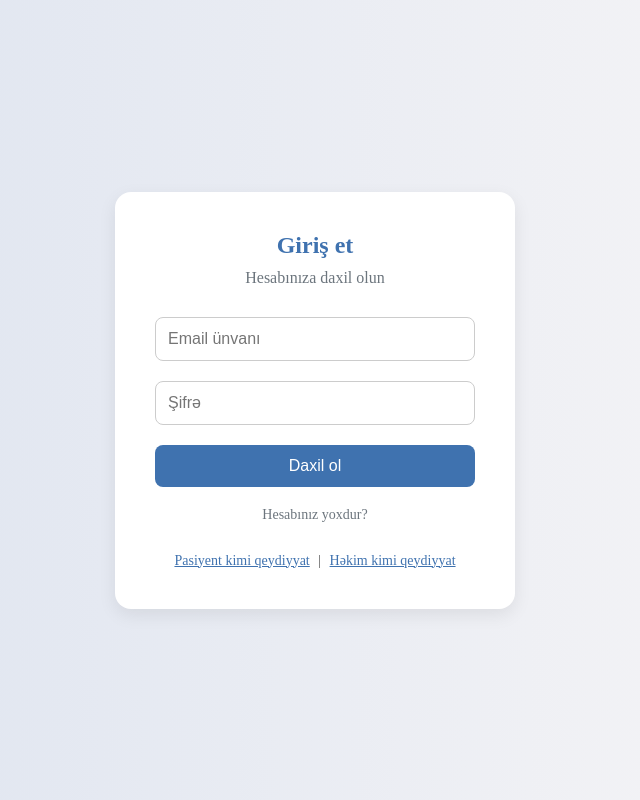
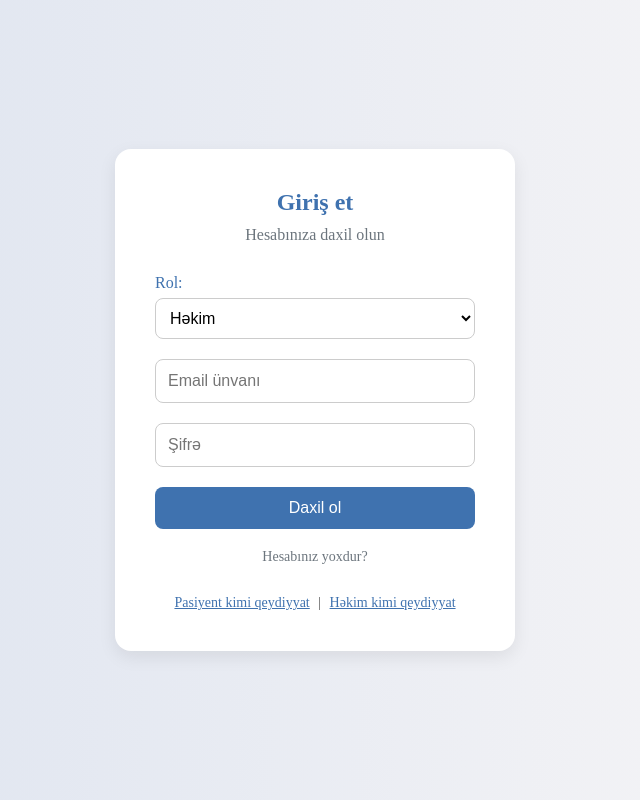
Before and after one commit to teranetymrvaa/MediConnect, a React (Vite) app in the folder FrontEnd/: page /login in a window 1280 px wide. Shown: the whole page, without its empty margins (325-965 px from the left). Built offline with nearby package versions, Linux system fonts and the light colour scheme.

Commit message:
small changes

```diff
--- a/FrontEnd/api/axiosInstance.js
+++ b/FrontEnd/api/axiosInstance.js
@@ -1,11 +1,12 @@
 // src/api/axiosInstance.js
 import axios from "axios";
 
+// Axios instansiyası
 const axiosInstance = axios.create({
-  baseURL: "http://localhost:5000/api/",
+  baseURL: "http://localhost:5000/api",
 });
 
-// ✅ Request interceptor
+// ✅ Request interceptor – hər request göndəriləndə token əlavə et
 axiosInstance.interceptors.request.use(
   (config) => {
     const accessToken = localStorage.getItem("accessToken");
@@ -26,7 +27,7 @@ axiosInstance.interceptors.request.use(
   }
 );
 
-// ✅ Response interceptor
+// ✅ Response interceptor – 401 olduqda refresh token ilə yenilə
 axiosInstance.interceptors.response.use(
   (response) => {
     console.log("✅ Response alındı:", response.config.url);
@@ -36,44 +37,53 @@ axiosInstance.interceptors.response.use(
     const originalRequest = error.config;
     const refreshToken = localStorage.getItem("refreshToken");
 
+    // Access token expired and refresh token is available
     if (
       error.response?.status === 401 &&
       !originalRequest._retry &&
       refreshToken
     ) {
-      console.warn("⏳ Access Token expired. Refresh ediləcək...");
       originalRequest._retry = true;
+      console.warn("⏳ Access Token vaxtı bitdi. Refresh ediləcək...");
 
       try {
+        const role = localStorage.getItem("role"); // 'doctor' və ya 'patient'
+
+        // Hər rola uyğun refresh endpoint
+        const refreshEndpoint =
+          role === "doctor" ? "/doctors/refresh" : "/patients/refresh";
+
         console.log("🔄 Refresh token ilə yeni access token alınır...");
-        const res = await axios.post("http://localhost:5000/api/refresh", {
-          refreshToken,
-        });
+        const res = await axios.post(
+          `http://localhost:5000/api${refreshEndpoint}`,
+          { refreshToken }
+        );
 
         const newAccessToken = res.data.accessToken;
         console.log("✅ Yeni access token alındı:", newAccessToken);
 
+        // Yeni access tokeni yaddaşa yaz
         localStorage.setItem("accessToken", newAccessToken);
 
-        // Yeni tokeni request-ə əlavə et
-        axiosInstance.defaults.headers.common[
-          "Authorization"
-        ] = `Bearer ${newAccessToken}`;
+        // Yeni tokeni request-ə əlavə et və yenidən göndər
         originalRequest.headers["Authorization"] = `Bearer ${newAccessToken}`;
-
-        console.log("🔁 Retry olunan request:", originalRequest.url);
         return axiosInstance(originalRequest);
       } catch (refreshError) {
         console.error("❌ Refresh token xətası:", refreshError);
 
-        // Tokenlər silinsin və login səhifəsinə yönləndirilsin
+        // Tokenlər silinir və login səhifəsinə yönləndirilir
         localStorage.removeItem("accessToken");
         localStorage.removeItem("refreshToken");
-        console.warn("🔓 Refresh uğursuz. Yenidən login tələb olunur.");
+        localStorage.removeItem("doctorId");
+        localStorage.removeItem("patientId");
+        localStorage.removeItem("role");
+
+        console.warn("🔓 Yenidən giriş tələb olunur.");
         window.location.href = "/login";
       }
     }
 
+    // Əgər başqa səbəbdən xətadırsa
     console.error("❌ Response interceptor xətası:", error);
     return Promise.reject(error);
   }
--- a/FrontEnd/src/pages/Login/Login.css
+++ b/FrontEnd/src/pages/Login/Login.css
@@ -77,3 +77,29 @@
 .register-links span:hover {
   color: #112d4e;
 }
+.role-select {
+  text-align: left;
+  margin-bottom: 20px;
+}
+
+.role-select label {
+  display: block;
+  margin-bottom: 6px;
+  color: #3f72af;
+  font-weight: 500;
+}
+
+.role-select select {
+  width: 100%;
+  padding: 10px;
+  border: 1px solid #ccc;
+  border-radius: 8px;
+  font-size: 16px;
+  background-color: white;
+  transition: border 0.3s ease;
+}
+
+.role-select select:focus {
+  border-color: #3f72af;
+  outline: none;
+}
--- a/FrontEnd/src/pages/Login/Login.jsx
+++ b/FrontEnd/src/pages/Login/Login.jsx
@@ -6,6 +6,7 @@ import "./Login.css";
 function Login() {
   const [email, setEmail] = useState("");
   const [password, setPassword] = useState("");
+  const [role, setRole] = useState("doctor"); // Yeni: rol seçimi üçün state
   const [message, setMessage] = useState("");
   const navigate = useNavigate();
 
@@ -28,21 +29,23 @@ function Login() {
     e.preventDefault();
 
     try {
-      const res = await axiosInstance.post("doctors/login", {
+      const res = await axiosInstance.post(`${role}s/login`, {
         email,
         password,
       });
 
-      const { accessToken, refreshToken, doctorId, role } = res.data;
+      const { accessToken, refreshToken, doctorId, patientId, role: returnedRole } = res.data;
 
       localStorage.setItem("accessToken", accessToken);
       localStorage.setItem("refreshToken", refreshToken);
-      localStorage.setItem("doctorId", doctorId);
-      localStorage.setItem("role", role);
+      localStorage.setItem("role", returnedRole);
 
-      if (role === "doctor") {
+      // Həkim və pasiyent ID-ləri fərqli olduğu üçün ikisini də yoxlayırıq
+      if (returnedRole === "doctor") {
+        localStorage.setItem("doctorId", doctorId);
         navigate("/doctor");
-      } else if (role === "patient") {
+      } else if (returnedRole === "patient") {
+        localStorage.setItem("patientId", patientId);
         navigate("/public");
       } else {
         navigate("/public");
@@ -59,6 +62,16 @@ function Login() {
       <div className="login-card">
         <h2>Giriş et</h2>
         <p>Hesabınıza daxil olun</p>
+
+        {/* ROL SEÇİMİ */}
+        <div className="role-select">
+          <label>Rol:</label>
+          <select value={role} onChange={(e) => setRole(e.target.value)}>
+            <option value="doctor">Həkim</option>
+            <option value="patient">Pasiyent</option>
+          </select>
+        </div>
+
         <form onSubmit={handleLogin}>
           <input
             type="email"
```
Also changed, not shown: 1 other file (tests, documents, lock files or other folders).
